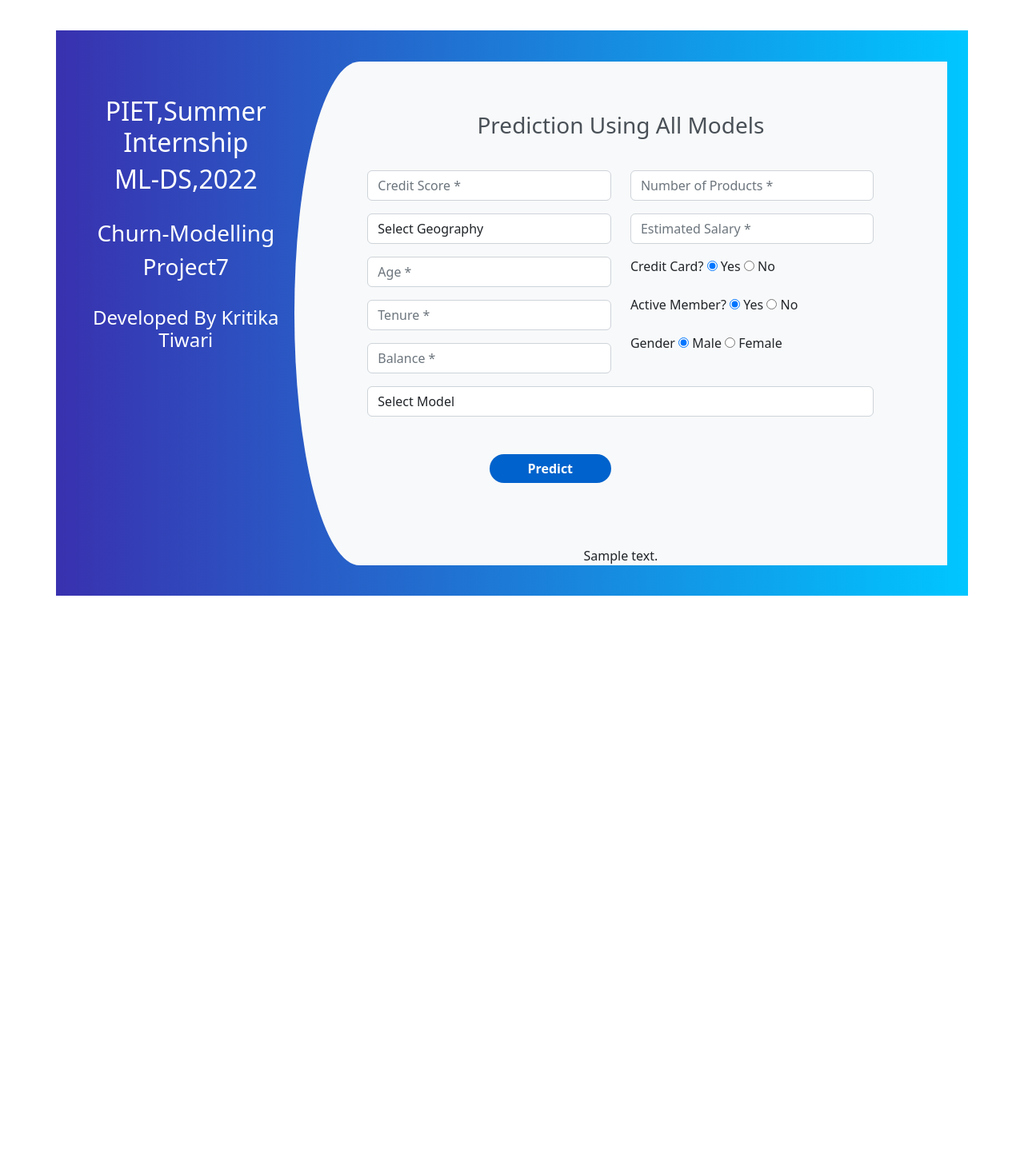
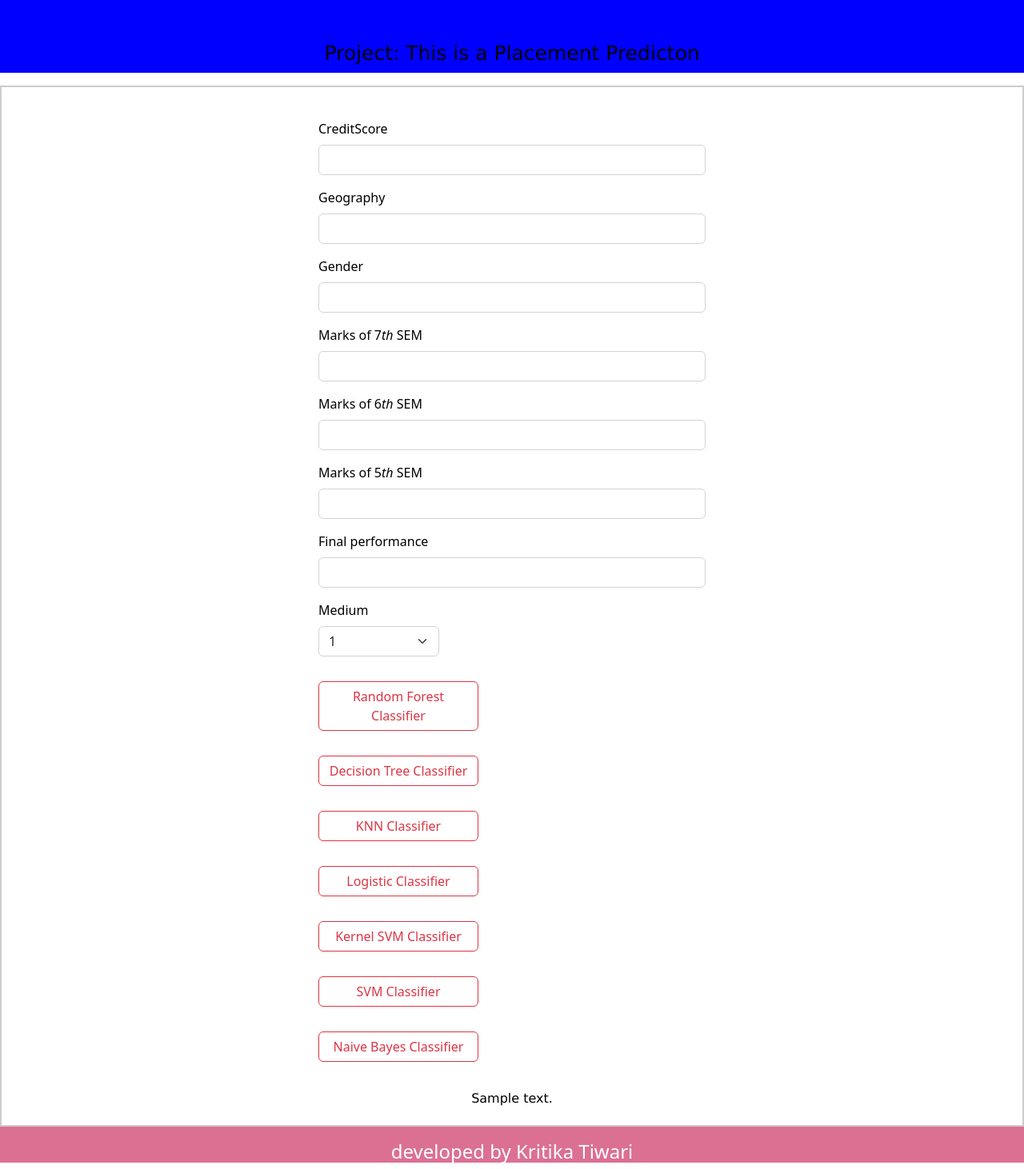
Before and after one commit to KritikaTiwari/Project7-churn, a Flask app: template templates/index.html in a window 1280 px wide. Shown: the whole page at 80% size. Before the commit the page ends 745 px from the top, so only its background shows below. Run offline with Flask 2, Linux system fonts and the light colour scheme; the template is opened without the code that fills it: most values are stand-ins (such as "Sample title", 1, 10 or a date in 2020); some libraries are stand-ins or nearby versions.

Commit message:
Update index.html

```diff
--- a/templates/index.html
+++ b/templates/index.html
@@ -1,235 +1,179 @@
 <!doctype html>
-<html>
+<html lang="en">
+
 <head>
-<link href="//maxcdn.bootstrapcdn.com/bootstrap/4.1.1/css/bootstrap.min.css" rel="stylesheet" id="bootstrap-css">
-<script src="//maxcdn.bootstrapcdn.com/bootstrap/4.1.1/js/bootstrap.min.js"></script>
-<script src="https://ajax.googleapis.com/ajax/libs/jquery/3.6.0/jquery.min.js"></script>
-<!-- CSS only -->
-<link href="https://cdn.jsdelivr.net/npm/bootstrap@5.2.0/dist/css/bootstrap.min.css" rel="stylesheet" integrity="sha384-gH2yIJqKdNHPEq0n4Mqa/HGKIhSkIHeL5AyhkYV8i59U5AR6csBvApHHNl/vI1Bx" crossorigin="anonymous">
-<!-- JavaScript Bundle with Popper -->
-<script src="https://cdn.jsdelivr.net/npm/bootstrap@5.2.0/dist/js/bootstrap.bundle.min.js" integrity="sha384-A3rJD856KowSb7dwlZdYEkO39Gagi7vIsF0jrRAoQmDKKtQBHUuLZ9AsSv4jD4Xa" crossorigin="anonymous"></script>
+    <meta charset="utf-8">
+    <meta name="viewport" content="width=device-width, initial-scale=1">
+    <title>Placement Predictor</title>
+    <link href="https://cdn.jsdelivr.net/npm/bootstrap@5.2.0/dist/css/bootstrap.min.css" rel="stylesheet"
+        integrity="sha384-gH2yIJqKdNHPEq0n4Mqa/HGKIhSkIHeL5AyhkYV8i59U5AR6csBvApHHNl/vI1Bx" crossorigin="anonymous">
+
     <style>
-.register{
-    background: -webkit-linear-gradient(left, #3931af, #00c6ff);
-    margin-top: 3%;
-    padding: 3%;
+        *{
+            margin: 0;
+            padding: 0;
         }
-.register-left{
+        h2,h4 {
             text-align: center;
-    color: #fff;
-    margin-top: 4%;
-}
-.register-left input{
-    border: none;
-    border-radius: 1.5rem;
-    padding: 2%;
-    width: 60%;
-    background: #f8f9fa;
-    font-weight: bold;
-    color: #383d41;
-    margin-top: 30%;
-    margin-bottom: 3%;
-    cursor: pointer;
-}
-.register-right{
-    background: #f8f9fa;
-    border-top-left-radius: 10% 50%;
-    border-bottom-left-radius: 10% 50%;
-}
-.register-left img{
-    margin-top: 15%;
-    margin-bottom: 5%;
-    width: 25%;
-    -webkit-animation: mover 2s infinite  alternate;
-    animation: mover 1s infinite  alternate;
-}
-@-webkit-keyframes mover {
-    0% { transform: translateY(0); }
-    100% { transform: translateY(-20px); }
-}
-@keyframes mover {
-    0% { transform: translateY(0); }
-    100% { transform: translateY(-20px); }
-}
-.register-left p{
-    font-weight: lighter;
-    padding: 12%;
-    margin-top: -9%;
-}
-.register .register-form{
-    padding: 10%;
-    margin-top: 10%;
-}
-.btnRegister{
-    float: right;
-    margin-top: 10%;
-    border: none;
-    border-radius: 1.5rem;
-    padding: 2%;
-    background: #0062cc;
-    color: #fff;
-    font-weight: 600;
-    width: 50%;
-    cursor: pointer;
-}
-.register .nav-tabs{
-    margin-top: 3%;
-    border: none;
-    background: #0062cc;
-    border-radius: 1.5rem;
-    width: 28%;
-    float: right;
-}
-.register .nav-tabs .nav-link{
-    padding: 2%;
-    height: 34px;
-    font-weight: 600;
-    color: #fff;
-    border-top-right-radius: 1.5rem;
-    border-bottom-right-radius: 1.5rem;
-}
-.register .nav-tabs .nav-link:hover{
-    border: none;
-}
-.register .nav-tabs .nav-link.active{
-    width: 100px;
-    color: #0062cc;
-    border: 2px solid #0062cc;
-    border-top-left-radius: 1.5rem;
-    border-bottom-left-radius: 1.5rem;
-}
-.register-heading{
-    text-align: center;
-    margin-top: 8%;
-    margin-bottom: -15%;
-    color: #495057;
         }
 
+        p {
+            font-family: Verdana, Geneva, Tahoma, sans-serif;
+            text-align: center;
+            padding-top: 10px;
+            padding-bottom: 5px;
+            color:blue;
+        }
+
+        .form1 {
+            /* background:white; */
+            display: flex;
+            justify-content: center;
+            align-items: center;
+            height: fit-content;
+            flex-direction: column;
+            /* width: 500px; */
+            border-left-width: 250px;
+            border: 2px solid #ccc;
+            /* padding: 30px; */
+            background:white;
+
+        }
+
+        .row{
+            width: 500px;
+
+        }
+
+        .head {
+            color:black;
+            background-color:blue;
+            vertical-align: top;
+            font-size: 20px;
+
+
+        }
+
+        .tail {
+            padding-top: 17px;
+            color:white;
+            background-color: palevioletred;
+            vertical-align: bottom;
+        }
+
+        .ans {
+            color:black;
+        }
+
+        button{
+            width: 200px;
+            margin-top: 15px;
+        }
+
+        /* style="color:black;background-color:black;" */
     </style>
 </head>
 
 <body>
-<form action="{{ url_for('predict')}}"method="get">
-<div class="container register">
-                <div class="row">
-                    <div class="col-md-3 register-left">
-                        <h2>PIET,Summer Internship</h2>
-                        <h2>ML-DS,2022</h2>
-                        <br>
-                        <h3>Churn-Modelling</h3>
-                        <h3>Project7</h3>
-                        <br>
-                        <h4>Developed By Kritika Tiwari</h4>
+    <div class="head">
+        <marquee behavior="  " direction="left "> Summer internship project</marquee>
+        <p style="font-size: 25px;color:black;">Project: This is a Placement Predicton</p>
+
 
     </div>
-                    <div class="col-md-9 register-right">
 
-                        <div class="tab-content" id="myTabContent">
-                            <div class="tab-pane fade show active" id="home" role="tabpanel" aria-labelledby="home-tab">
-                                <h3 class="register-heading">Prediction Using All Models</h3>
-                                <div class="row register-form">
-                                    <div class="col-md-6">
-                                        <div class="form-group">
-                                            <input type="text" class="form-control" placeholder="Credit Score *" name="credit" />
+    <div class="form1">
+        <form action="{{ url_for('predict')}} "method="get" class="row g-3 my-4">
+
+            <div class="col-12" style="color:black;">
+                <label for="floatingInput" class="form-label">CreditScore</label>
+                <input type="number" class="form-control" id="ten" name="ten" step="any" required="required">
             </div>
-                                        <div class="form-group">
-                                            <select name="geography" class="form-control">
-                                                <option class="hidden"  selected disabled>Select Geography</option>
-                                                <option value="0">France</option>
-                                                <option value="1">Spain</option>
-                                                <option value="2">Germany</option>
 
+            <div class="col-12" style="color:black;">
+                <label for="floatingInput" class="form-label">Geography</label>
+                <input type="number" class="form-control" id="twell" name="twell" step="any" required="required">
+            </div>
+
+            <div class="col-12" style="color:black;">
+                <label for="floatingInput" class="form-label">Gender</label>
+                <input type="number" class="form-control" id="btech" name="btech" step="any" required="required" >
+            </div>
+
+            <div class="col-12" style="color:black;">
+                <label for="floatingInput" class="form-label">Marks of 7<i class="fa fa-superscript" aria-hidden="true">th</i> SEM</label>
+                <input type="number" class="form-control" id="seven" name="seven" step="any" required="required">
+            </div>
+
+            <div class="col-12" style="color:black;">
+                <label for="floatingInput" class="form-label">Marks of 6<i class="fa fa-superscript" aria-hidden="true">th</i> SEM</label>
+                <input type="number" class="form-control" id="six" name="six" step="any" required="required">
+            </div>
+
+            <div class="col-12" style="color:black;">
+                <label for="floatingInput" class="form-label">Marks of 5<i class="fa fa-superscript" aria-hidden="true">th</i> SEM </label>
+                <input type="number" class="form-control" id="five" name="five" step="any" required="required" >
+            </div>
+
+            <div class="col-12" style="color:black;">
+                <label for="floatingInput" class="form-label">Final performance </label>
+                <input type="number" class="form-control" id="final" name="final" step="any" required="required">
+            </div>
+
+            <div class="col-md-4" style="color:black;">
+                <label for="inputState" class="form-label">Medium</label>
+                <select id="med" name ="med" step = "any" class="form-select" required>
+                    <option selected>1</option>
+                    <option>2</option>
                 </select>
             </div>
 
-                                        <div class="form-group">
-                                            <input type="text" class="form-control" placeholder="Age *" name="age" />
-                                        </div>
-                                        <div class="form-group">
-                                            <input type="text" class="form-control"  placeholder="Tenure *" name="tenure" />
-                                        </div>
-                                        <div class="form-group">
-                                            <input type="text" class="form-control" placeholder="Balance *" name="balance" />
+            <div class="col-12">
+                <button type="submit" class="btn btn-outline-danger">Random Forest Classifier</button>
             </div>
 
-
-
-                                    </div>
-                                    <div class="col-md-6">
-                                        <div class="form-group">
-                                            <input type="text" name="num_p" class="form-control" placeholder="Number of Products *" value="" />
+            <div class="col-12">
+                <button type="submit" class="btn btn-outline-danger">Decision Tree Classifier</button>
             </div>
 
-
-
-                                        <div class="form-group">
-                                            <input type="text" name="salary" class="form-control" placeholder="Estimated Salary *" value="" />
-                                        </div>
-                                        <div class="form-group">
-                                            <div class="maxl">
-                                                <label class="radio inline"> Credit Card?
-                                                    <input type="radio" name="card" value="1" checked>
-                                                    <span> Yes </span>
-                                                </label>
-                                                <label class="radio inline">
-                                                    <input type="radio" name="card" value="0">
-                                                    <span>No </span>
-                                                </label>
-                                            </div>
-                                        </div>
-                                        <div class="form-group">
-                                            <div class="maxl">
-                                                <label class="radio inline"> Active Member?
-                                                    <input type="radio" name="active" value="1" checked>
-                                                    <span> Yes </span>
-                                                </label>
-                                                <label class="radio inline">
-                                                    <input type="radio" name="active" value="0">
-                                                    <span>No </span>
-                                                </label>
-                                            </div>
-                                        </div>
-                                        <div class="form-group">
-                                            <div class="maxl">
-                                                <label class="radio inline"> Gender
-                                                    <input type="radio" name="gender" value="1" checked>
-                                                    <span> Male </span>
-                                                </label>
-                                                <label class="radio inline">
-                                                    <input type="radio" name="gender" value="0">
-                                                    <span>Female </span>
-                                                </label>
-                                            </div>
+            <div class="col-12">
+                <button type="submit" class="btn btn-outline-danger">KNN Classifier</button>
             </div>
 
-
-                                    </div>
-                                    <div class="col-md-12">
-                                        <div class="form-group">
-                                            <select name="model1" class="form-control">
-                                                <option class="hidden"  selected disabled>Select Model</option>
-                                                <option value="0">Decision Tree</option>
-                                                <option value="1">SVM</option>
-                                                <option value="2">Random Forest</option>
-                                                <option value="3">KNN</option>
-                                                <option value="4">Naive Bayes</option>
-
-                                            </select>
-                                        </div>
-                                        </div>
-                                        <div class="col-md-6">
-                                        <input type="submit" class="btnRegister"  value="Predict"/>
-                                        </div>
-                                </div><center>{{ prediction_text }}</center>
-
-
-                                </div>
-                            </div>
-                        </div>
+            <div class="col-12">
+                <button type="submit" class="btn btn-outline-danger">Logistic Classifier</button>
             </div>
 
+            <div class="col-12">
+                <button type="submit" class="btn btn-outline-danger">Kernel SVM Classifier</button>
+            </div>
+
+            <div class="col-12">
+                <button type="submit" class="btn btn-outline-danger">SVM Classifier</button>
+            </div>
+
+            <div class="col-12">
+                <button type="submit" class="btn btn-outline-danger">Naive Bayes Classifier</button>
+            </div>
         </form>
 
 
+        <p style="color:black;">
+          {{prediction_text}}
+        </p>
+
+    </div>
+
+    <div class="tail">
+        <h4>
+            developed by Kritika Tiwari
+        </h4>
+
+    </div>
+
+    <script src="https://cdn.jsdelivr.net/npm/bootstrap@5.2.0/dist/js/bootstrap.bundle.min.js"
+        integrity="sha384-A3rJD856KowSb7dwlZdYEkO39Gagi7vIsF0jrRAoQmDKKtQBHUuLZ9AsSv4jD4Xa"
+        crossorigin="anonymous"></script>
 </body>
+
 </html>
```
Lines whose indentation alone changed are shown as unchanged.
